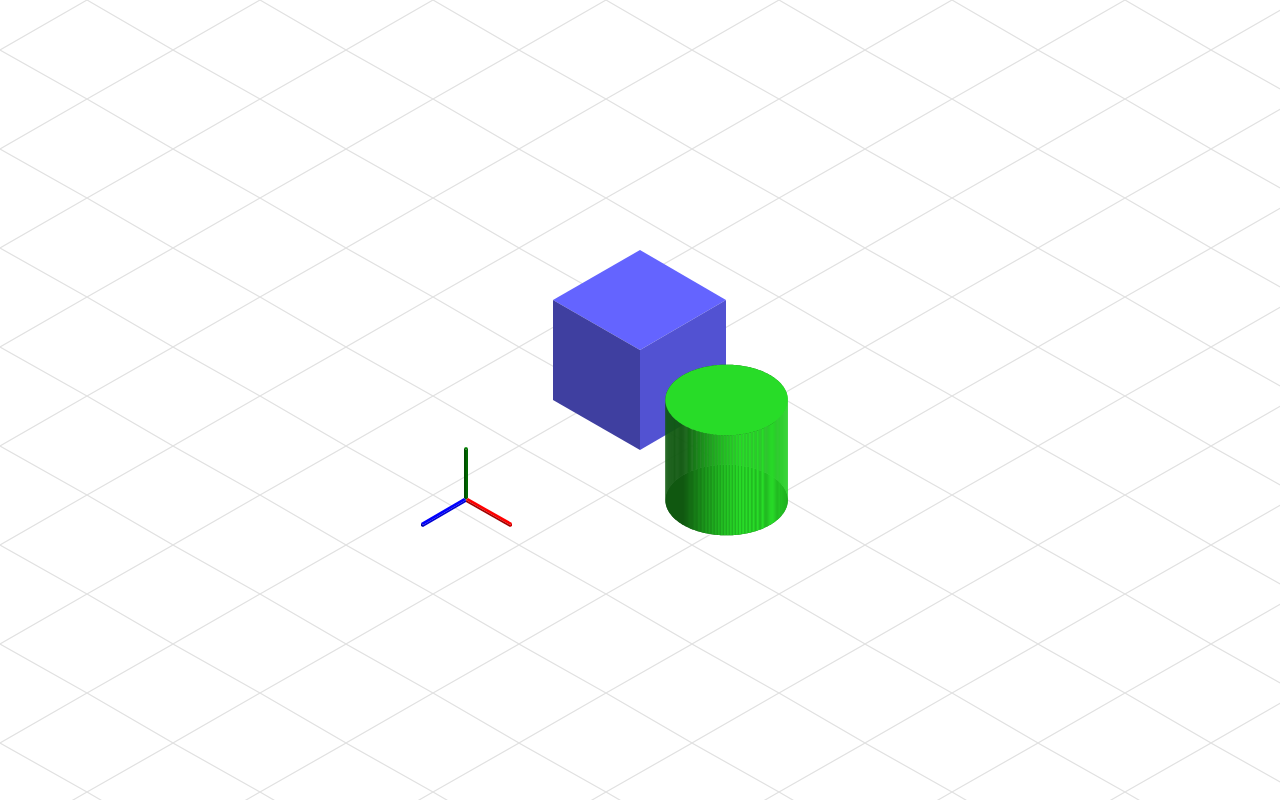
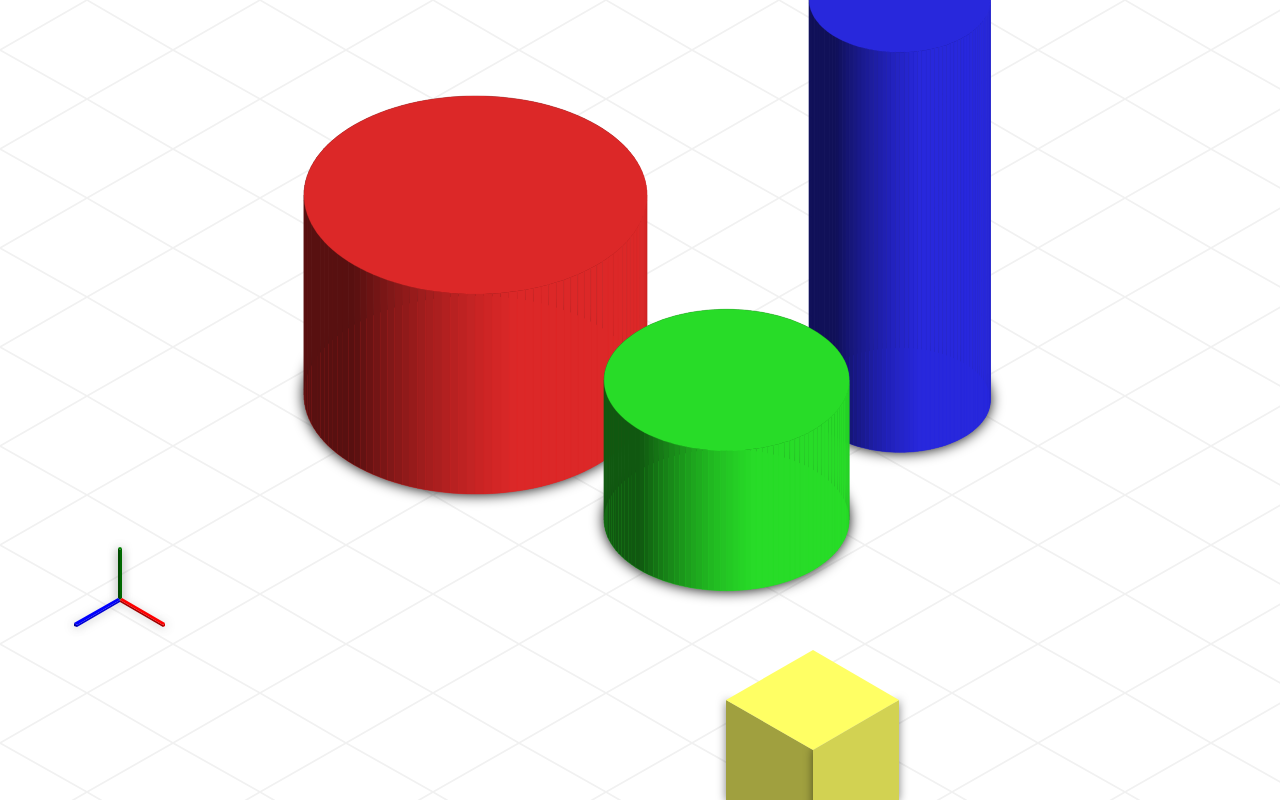
Before and after one commit to seflless/skewed, a React (Vite) app: page / in a window 1280 px wide. Built offline with nearby package versions, Linux system fonts and the light colour scheme.

Commit message:
Added fake shadows using svg filter box-shadow

```diff
--- a/index.html
+++ b/index.html
@@ -4,7 +4,7 @@
     <meta charset="UTF-8" />
     <link rel="icon" type="image/svg+xml" href="/vite.svg" />
     <meta name="viewport" content="width=device-width, initial-scale=1.0" />
-    <title>Skewed workbench</title>
+    <title>Skewed</title>
     <style>
       body {
         margin: 0px;
--- a/src/Box.tsx
+++ b/src/Box.tsx
@@ -71,12 +71,13 @@ function generatePolygons({
   return [
     // Faces
     [
+      // Right Face (2,1,4,5)
+      [vertices[3], vertices[2], vertices[5], vertices[6]],
+      // Front Face
+      [vertices[2], vertices[1], vertices[4], vertices[5]],
+
       // Top Face
       [vertices[0], vertices[1], vertices[2], vertices[3]],
-      // Front Face
-      [vertices[2], vertices[1], vertices[4], vertices[5]],
-      // Right Face (2,1,4,5)
-      [vertices[3], vertices[2], vertices[5], vertices[6]],
     ],
     // Outline
     [[]],
@@ -86,7 +87,7 @@ function generatePolygons({
 export function Box(props: BoxProps) {
   const polygons = generatePolygons(props);
   const faces = polygons[0];
-  const brightness = [255 / 255, 210 / 255, 160 / 255];
+  const brightness = [160 / 255, 210 / 255, 255 / 255];
 
   return (
     <g>
@@ -107,7 +108,11 @@ export function Box(props: BoxProps) {
           return (
             <polygon
               fill={props.fill}
-              style={{ filter: `brightness(${brightness[i]})` }}
+              style={{
+                filter: `brightness(${brightness[i]}) ${
+                  i !== 2 ? "drop-shadow(0px 0px 5px rgb(0,0,0,0.5))" : ""
+                }`,
+              }}
               key={i}
               points={points}
             />
--- a/src/Cylinder.tsx
+++ b/src/Cylinder.tsx
@@ -29,6 +29,8 @@ export function Cylinder(props: CylinderProps) {
     fill: props.fill,
     stroke: props.stroke,
   });
+
+  const bottomFace = mesh.faces[1];
 
   const transformedVertices = mesh.vertices.map((vertex) => {
     return point3DToIsometric(vertex.x, vertex.y, vertex.z);
@@ -67,6 +69,11 @@ export function Cylinder(props: CylinderProps) {
             1.0
           );
 
+          const filter =
+            bottomFace === face
+              ? "drop-shadow(0px 0px 7px black)"
+              : `brightness(${brightness})`;
+
           face.indices.forEach((index) => {
             console.log(faceIndex, index);
             points += `${transformedVertices[index].x},${transformedVertices[index].y} `;
@@ -75,10 +82,12 @@ export function Cylinder(props: CylinderProps) {
             <polygon
               style={{
                 // translate: `${props.radius},${props.radius}`,
-                filter: `brightness(${brightness})`,
+                filter,
               }}
               fill={face.fill}
               // stroke={face.stroke}
+              strokeWidth={0.25}
+              stroke={face.fill}
               key={faceIndex}
               points={points}
             />
--- a/src/Grid.tsx
+++ b/src/Grid.tsx
@@ -37,7 +37,7 @@ export type GridProps = {
 
  */
 
-export const GridColor = "#E1E1E1";
+export const GridColor = "#f1f1f1";
 
 export function Grid(props: GridProps) {
   const gridPoints = [
@@ -76,7 +76,7 @@ export function Grid(props: GridProps) {
           height="99"
           viewBox="0 0 173 99"
         >
-          <g strokeWidth="1.2" stroke={GridColor} fill="none">
+          <g strokeWidth="1.7" stroke={GridColor} fill="none">
             <polygon points="87,0 173,50 87,99 0,50" />
           </g>
         </pattern>
--- a/workbench/App.tsx
+++ b/workbench/App.tsx
@@ -1,5 +1,5 @@
 import { useRef, useEffect } from "react";
-import { Axii, Box, Cylinder, Grid } from "../src/index";
+import { Axii, Box, Cylinder, Grid, Vector3 } from "../src/index";
 import React from "react";
 
 function randomColor() {
@@ -11,6 +11,27 @@ export default function App() {
 
   const onCanvasPointerDown = (e: PointerEvent) => {};
 
+  const cylinders = [
+    {
+      fill: "rgba(40,40,220,1.0)",
+      position: Vector3(0, 50, -300),
+      radius: 74,
+      height: 400,
+    },
+    {
+      fill: "rgba(220,40,40,1.0)",
+      position: Vector3(-200, 0, -10),
+      radius: 140,
+      height: 200,
+    },
+    {
+      fill: "rgba(40,220,40,1.0)",
+      position: Vector3(100, 0, 0),
+      radius: 100,
+      height: 140,
+    },
+  ];
+
   return (
     <div>
       <Grid x={0} y={0} z={0} width={4000} depth={4000} />
@@ -21,27 +42,30 @@ export default function App() {
         style={{ position: "absolute" }}
       >
         <Box
-          x={0}
+          x={500}
           y={50}
-          z={0}
+          z={300}
           width={100}
           height={100}
           depth={100}
-          fill={"rgba(100,100,255,1.0)"}
+          fill={"rgba(255,255,100,1.0)"}
           stroke={randomColor()}
         />
-        <Axii x={0} y={0} z={200} scale={50} />
-        <Cylinder
-          x={100}
-          y={0}
-          z={0}
-          height={100}
-          radius={50}
-          // segments={64}
-          segments={256}
-          fill={"rgba(40,220,40,1.0)"}
-          stroke={"black"}
-        />
+        <Axii x={-100} y={0} z={500} scale={50} />
+        {cylinders.map((cylinder) => (
+          <Cylinder
+            x={cylinder.position.x}
+            y={cylinder.position.y}
+            z={cylinder.position.z}
+            height={cylinder.height}
+            radius={cylinder.radius}
+            // segments={64}
+            // segments={256}
+            segments={128}
+            fill={cylinder.fill}
+            stroke={"black"}
+          />
+        ))}
       </svg>
     </div>
   );
```
